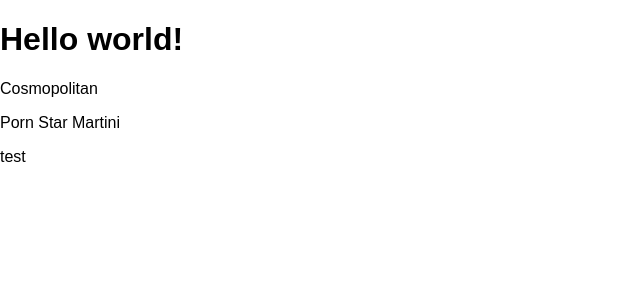
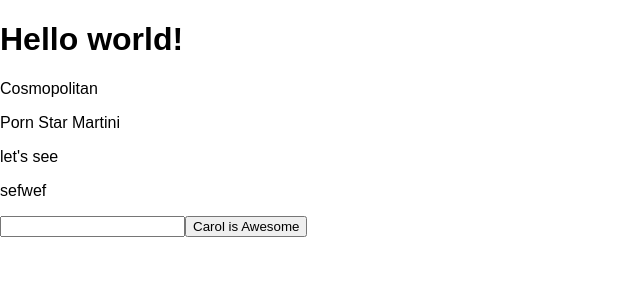
Before and after one commit to codetapacademy/cocktail-pricing, a React (Create React App) app: page / in a window 1280 px wide. Shown: the top 300 px of the page, without its empty margins (0-640 px from the left). Built offline with nearby package versions, Linux system fonts and the light colour scheme; data requests are answered from the project's data file.

Commit message:
firstly, stage all changes and commit as often as possible

```diff
--- a/src/component/cocktail/add-cocktail/add-cocktail.jsx
+++ b/src/component/cocktail/add-cocktail/add-cocktail.jsx
@@ -1,9 +1,42 @@
 import React, {Component} from 'react'
+import { BASE_URL } from '../constant'
+import axios from 'axios'
 
 class AddCocktail extends Component{
+    constructor(props) {
+        super(props)
+        this.somethingElse = null;
+        this.pushCocktail = this.pushCocktail.bind(this)
+    }
+
+    async pushCocktail() {
+        try {
+            await axios
+                .post(
+                    `${BASE_URL}cocktail`,
+                    {
+                        name: this.somethingElse.value
+                    },
+                    {
+                        'Content-Type': 'application/json',
+                    }
+                )
+            this.props.fbi(this.somethingElse.value);
+        } catch (e) {
+        }
+    }
+
+
     render(){
             return(
-                <p>test</p>
+                <p>
+                    <input
+                        ref={qwe => this.somethingElse = qwe}/>
+                    <button
+                        onClick={this.pushCocktail}>
+                        Carol is Awesome
+                    </button>
+                </p>
 
         )
     }
--- a/src/component/cocktail/cocktail.jsx
+++ b/src/component/cocktail/cocktail.jsx
@@ -1,8 +1,8 @@
 import React, { Component} from 'react'
 import AddCocktail from './add-cocktail'
+import { BASE_URL } from './constant'
 import axios from 'axios'
 
-const BASE_URL = 'http://localhost:3456/'
 
 class Cocktail extends Component{
 
@@ -20,14 +20,24 @@
         this.getCocktail()
     }
 
+    addCockTailToState = (something) => {
+        console.log(`carol is ultra ${something}`)
+        this.setState({
+            cocktail: [...this.state.cocktail, {
+                name: something,
+                id: this.state.cocktail.length  +1
+            }]
+        })
+        console.log(this.state.cocktail)
+    }
+
     render(){
         return(
-            [
-
-            <div>{this.state.cocktail.map(cocktail => <p>{cocktail.name}</p>
-            )}</div>,
-            <AddCocktail />
-        ]
+            <div>
+                <div>{this.state.cocktail.map((cocktail, key) => <p key={key}>{cocktail.name}</p>)}
+                </div>
+                <AddCocktail fbi={this.addCockTailToState} />
+            </div>
         )
     }
 }
--- /dev/null
+++ b/src/component/cocktail/constant.jsx
@@ -0,0 +1,5 @@
+const BASE_URL = 'http://localhost:3456/'
+
+export {
+    BASE_URL
+}
--- a/src/data/data.json
+++ b/src/data/data.json
@@ -1,5 +1,5 @@
 {
-    "cocktail":[
+  "cocktail": [
     {
       "id": 1,
       "name": "Cosmopolitan"
@@ -7,6 +7,14 @@
     {
       "id": 2,
       "name": "Porn Star Martini"
+    },
+    {
+      "name": "let's see",
+      "id": 3
+    },
+    {
+      "name": "sefwef",
+      "id": 4
     }
   ]
 }
```
Lines whose indentation alone changed are shown as unchanged.
